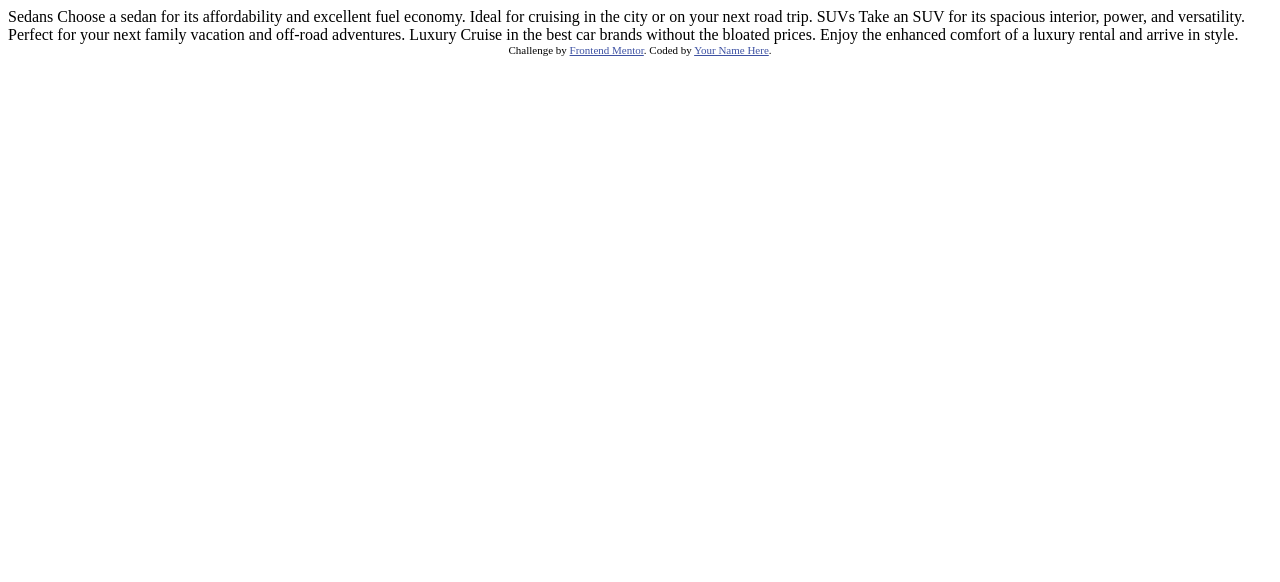
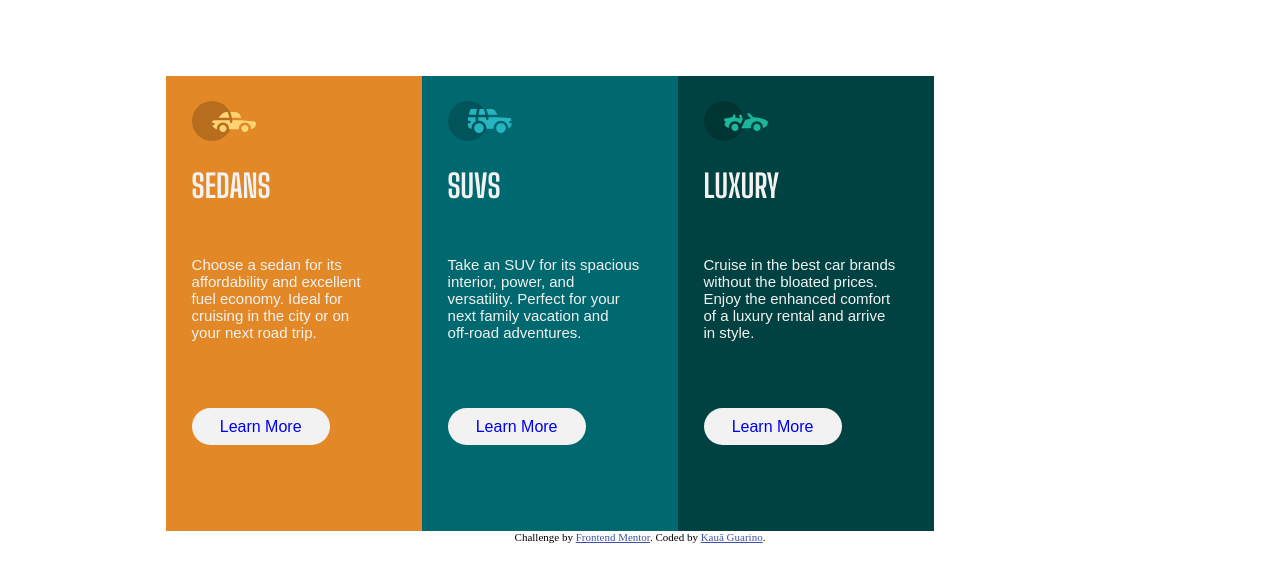
Before and after one commit to Kauaguarinogabriell/3-column-preview-card-component-main, a plain HTML site: page index.html in a window 1280 px wide. Drawn offline with Linux system fonts and the light colour scheme.

Commit message:
centered divs

```diff
--- a/index.html
+++ b/index.html
@@ -8,29 +8,121 @@
 
   <title>Frontend Mentor | 3-column preview card component</title>
 
-  <!-- Feel free to remove these styles or customise in your own stylesheet 👍 -->
   <style>
+    @import url('https://fonts.googleapis.com/css2?family=Big+Shoulders+Display:wght@700&display=swap');
     .attribution { font-size: 11px; text-align: center; }
     .attribution a { color: hsl(228, 45%, 44%); }
+
+    .container{
+      display: flex;
+      margin-top: 6%;
+      margin-left: auto;
+      margin-right: auto;
+      width: 75%;
+    }
+    .card1{
+      width: 27%;
+      padding-bottom: 10%;
+      background-color: hsl(31, 77%, 52%);
+    }
+    .card2{
+      width: 27%;
+      padding-bottom: 10%;
+      background-color: hsl(184, 100%, 22%);
+    }
+    .card3{
+      width: 27%;
+      padding-bottom: 10%;
+      background-color: hsl(179, 100%, 13%);
+    }
+    .title1, .title2, .title3{
+      color: hsl(0, 0%, 95%);
+      margin-left: 10%;
+      margin-bottom: 20%;
+      font-family: 'Big Shoulders Display', cursive;
+    }
+    .text1, .text2, .text3{
+      margin-left: 10%;
+      margin-bottom: 30%;
+      color: hsl(0, 0%, 95%);
+      font-size: 15px;
+      font-weight: 400;
+      font-family: 'Lexend Deca', sans-serif;
+    }
+    .img1, .img2, .img3{
+      margin-left: 10%;
+      margin-top: 10%;
+    }
+    .button1, .button2, .button3{
+      text-decoration: none;
+      padding: 4% 11% 4% 11%;
+      border-radius: 30px;
+      margin-left: 10%;
+      background-color:hsl(0, 0%, 95%);
+      font-family: 'Lexend Deca', sans-serif;
+    }
   </style>
 </head>
 <body>
+  <main class="container">
 
-  Sedans
-  Choose a sedan for its affordability and excellent fuel economy. Ideal for cruising in the city
-  or on your next road trip.
+    <div class="card1">
 
-  SUVs
-  Take an SUV for its spacious interior, power, and versatility. Perfect for your next family vacation
-  and off-road adventures.
+      <picture>
+        <img class="img1" src="images/icon-sedans.svg" alt="Illustration Sedan" >
+      </picture>
 
-  Luxury
-  Cruise in the best car brands without the bloated prices. Enjoy the enhanced comfort of a luxury
-  rental and arrive in style.
+      <h1 class="title1">SEDANS</h1>
 
+     <p class="text1"> Choose a sedan for its<br> affordability and excellent<br> fuel economy. Ideal for<br>
+      cruising in the city or on<br> your next road trip.</p>
+
+      <a class="button1" href="#">Learn More</a>
+
+    </div><!--card1-->
+
+
+
+    <div class="card2">
+
+      <picture>
+        <img class="img2" src="images/icon-suvs.svg" alt="Illustration Suvs">
+      </picture>
+
+      <h1 class="title2">SUVS</h1>
+
+      <p class="text2">Take an SUV for its spacious<br> interior, power, and<br> versatility. Perfect for your<br>
+        next family vacation
+        and<br> off-road adventures.</p>
+
+      <a class="button2" href="#">Learn More</a>
+
+    </div><!--card2-->
+
+
+
+    <div class="card3">
+
+      <picture>
+        <img class="img3" src="images/icon-luxury.svg" alt="Illustration Luxury">
+      </picture>
+
+      <h1 class="title3">LUXURY</h1>
+
+      <p class="text3">Cruise in the best car brands<br> without the bloated prices.<br> Enjoy the enhanced comfort<br>
+        of a luxury
+        rental and arrive<br> in style.</p>
+
+      <a class="button3" href="#">Learn More</a>
+
+    </div><!--card3-->
+
+
+
+  </main><!--container-->
   <div class="attribution">
     Challenge by <a href="https://www.frontendmentor.io?ref=challenge" target="_blank">Frontend Mentor</a>.
-    Coded by <a href="#">Your Name Here</a>.
+    Coded by <a href="https://github.com/Kauaguarinogabriell">Kauã Guarino</a>.
   </div>
 </body>
 </html>
```
